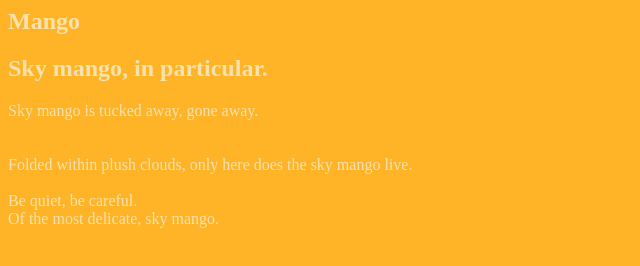
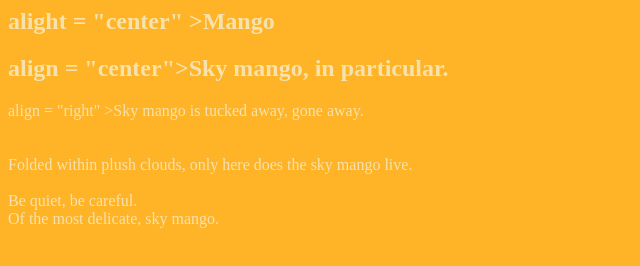
Before and after one commit to lfastfast/testtest, a plain HTML site: page index.html in a window 1280 px wide. Shown: the whole page, without its empty margins (0-640 px from the left). Drawn offline with Linux system fonts and the light colour scheme.

Commit message:
Update index.html

```diff
--- a/index.html
+++ b/index.html
@@ -5,9 +5,9 @@
 </head>
 
 <body bgcolor = "#ffb326" text = "#f7e2ad">
-<h2>Mango</h2>
-<h2>Sky mango, in particular.</h2>
-<p>Sky mango is tucked away,
+<h2> alight = "center" >Mango</h2>
+<h2> align = "center">Sky mango, in particular.</h2>
+<p> align = "right" >Sky mango is tucked away,
 gone away. <br><br><br>
 Folded within plush clouds,
 only here does the sky mango live. <br><br>
```
